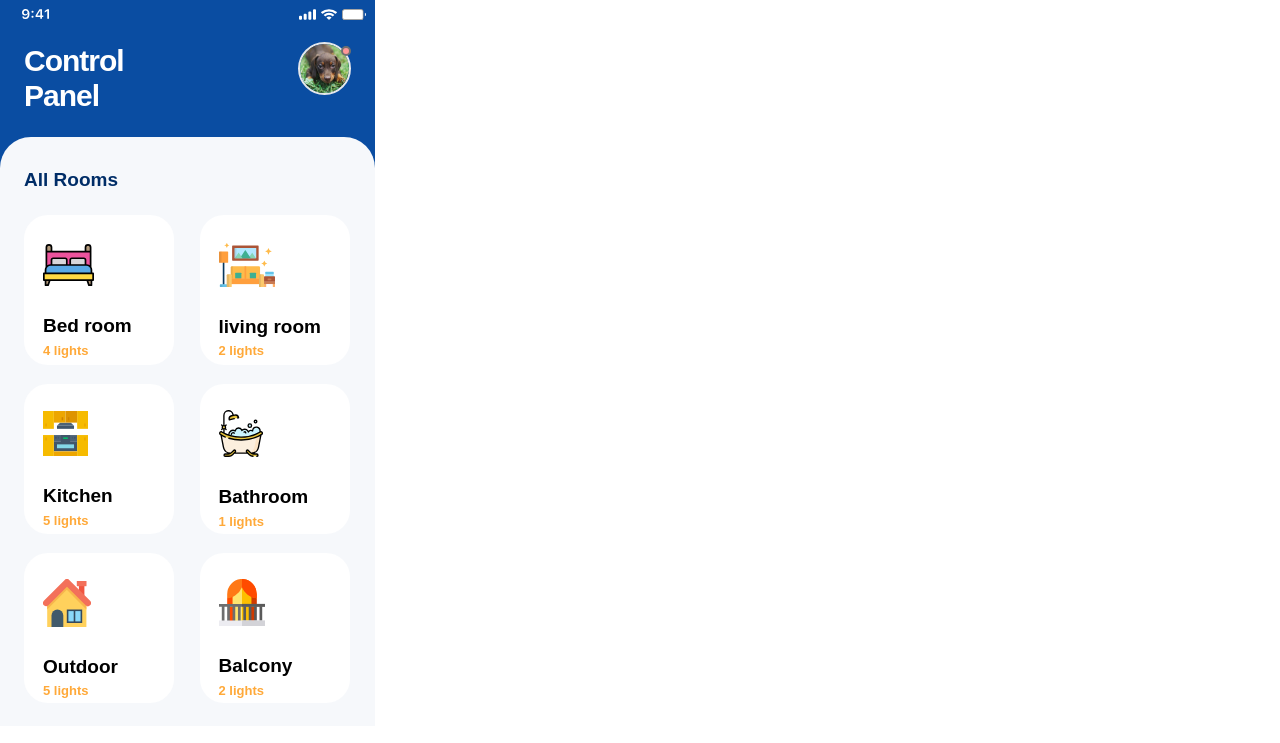
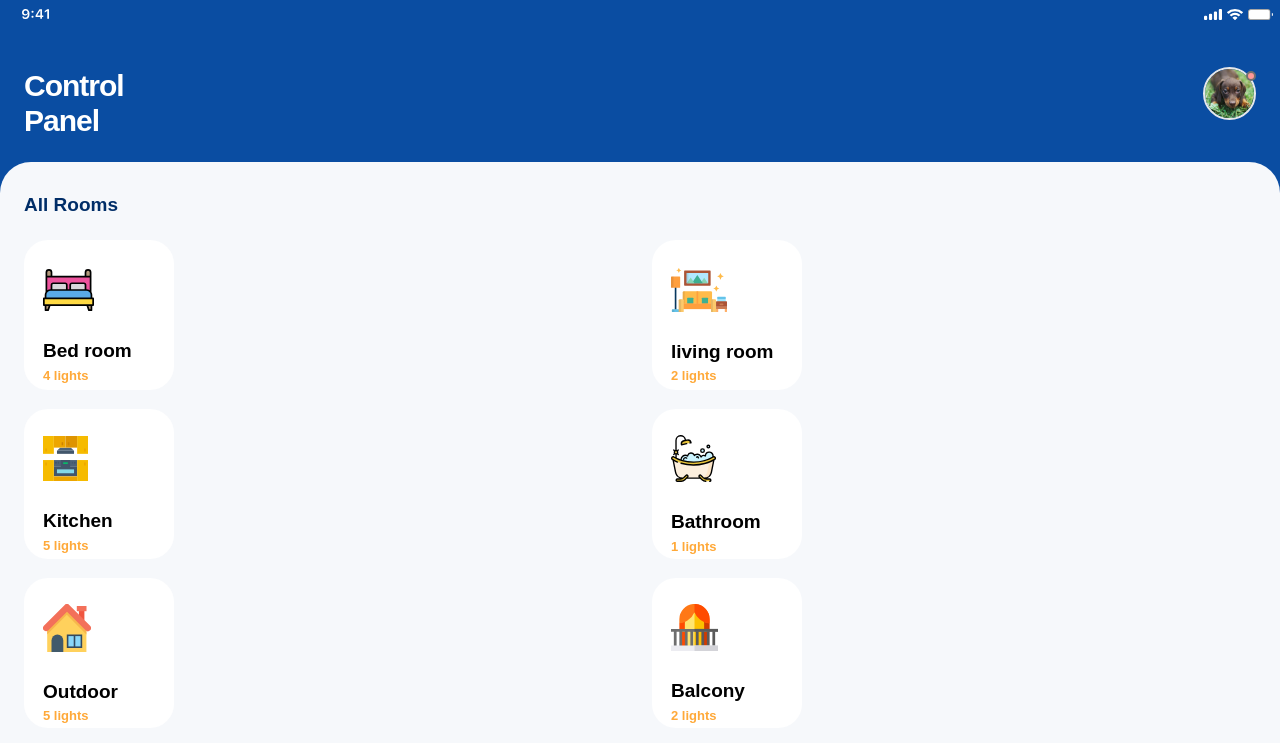
Before and after one commit to rts-cmk-wu06/smartlight-ui-ozlemertosun, a React (Create React App) app: page / in a window 1280 px wide. Shown: the top 743 px of the page. Built offline with nearby package versions, Linux system fonts and the light colour scheme.

Commit message:
add the following adjustments for development

```diff
--- a/src/App.js
+++ b/src/App.js
@@ -7,11 +7,11 @@ import './styles/index.css'
 function App() {
   return (
     <div className="App">
-      <motion.div initial={{rotate:360}} animate={{rotate:0}} transition={{duration:40,repeat:Infinity, ease:"linear"}} className='relative top-0 left-0 -z-10'>
+{/*       <motion.div initial={{rotate:360}} animate={{rotate:0}} transition={{duration:40,repeat:Infinity, ease:"linear"}} className='relative top-0 left-0 -z-10'>
         <div className=' absolute h-[194px] w-[194px] rounded-full bg-[#FFFFFF05]'></div>
         <div className=' absolute left-48 top-20 h-[194px] w-[194px] rounded-full bg-[#FFFFFF05]'></div>
         <div className=' absolute top-52 left-4 h-[194px] w-[194px] rounded-full bg-[#FFFFFF05]'></div>
-      </motion.div>
+      </motion.div> */}
         <CpHome />
         <SettingsPage />
     </div>
--- a/src/assets/components/Avatar.js
+++ b/src/assets/components/Avatar.js
@@ -2,7 +2,7 @@ import avatar from '../img/dog.jpg'
 
 const Avatar = () => {
     return (
-    <div className='rounded-full pt-[42px]'>
+    <div className='rounded-full pt-[67px]'>
         <div className='relative'>
             <span className='absolute top-1 right-0 w-[10px] h-[10px] bg-[#FF9898] rounded-full border-[#707070] border-2'></span>
             <img className='rounded-full w-[53px] h-[53px] object-cover border-2' src={avatar} alt="avatar"/>
--- a/src/assets/components/Heading.js
+++ b/src/assets/components/Heading.js
@@ -1,6 +1,6 @@
 const Heading = () => {
     return (
-    <div className="pt-[43px]">
+    <div className="pt-[68px]">
         <h1 className="TitleStyle">Control</h1>
         <h1 className="TitleStyle">Panel</h1>
     </div>
--- a/src/assets/components/PhoneInfo.js
+++ b/src/assets/components/PhoneInfo.js
@@ -12,9 +12,9 @@ const PhoneInfo = () => {
             </div>
 
             <div className="flex gap-[5px]">
-                <img src={connection}/>
-                <img src={wifi}/>
-                <img src={battery}/>
+                <img src={connection} alt="logo"/>
+                <img src={wifi}  alt="logo"/>
+                <img src={battery}  alt="logo"/>
             </div>
         </div>
      );
--- a/src/pages/SettingsPage.js
+++ b/src/pages/SettingsPage.js
@@ -3,6 +3,7 @@
 import PhoneInfo from "../assets/components/PhoneInfo";
 import SettingsBg from "../assets/components/SettingsBg";
 import SettingsHeader from "../assets/components/SettingsHeader";
+import Navigation from "../assets/components/Navigation";
 
 
 
@@ -13,6 +14,7 @@ const SettingsPage = () => {
         <PhoneInfo />
         <SettingsHeader />
         <SettingsBg />
+        <Navigation />
         </div>
         </div>
 
--- a/src/styles/App.css
+++ b/src/styles/App.css
@@ -1,9 +1,10 @@
 .App {
   background-color: #0A4DA2;
-  width: 375px;
+  width: 100vw;
   height: 812px;
   position: relative;
-
+ /*  position: sticky;
+  overflow: hidden; */
 }
 
 .CustomPadding{
```
